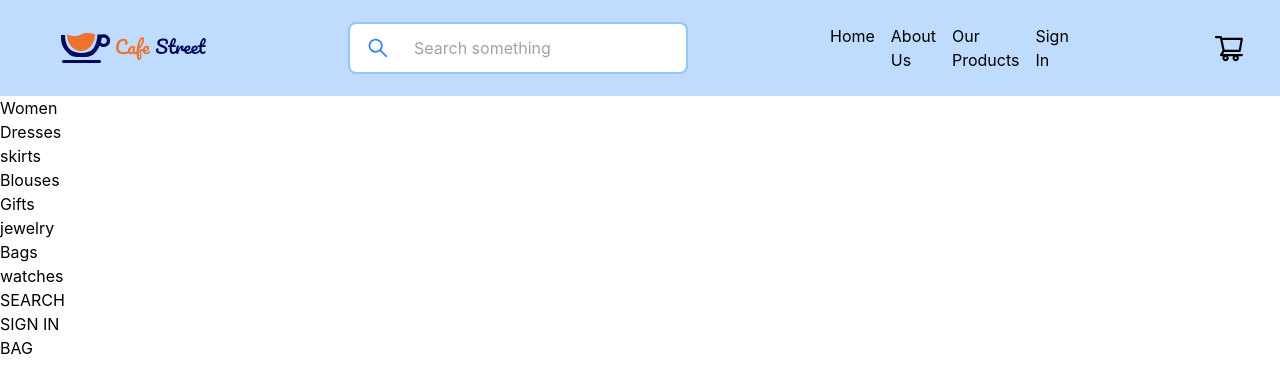
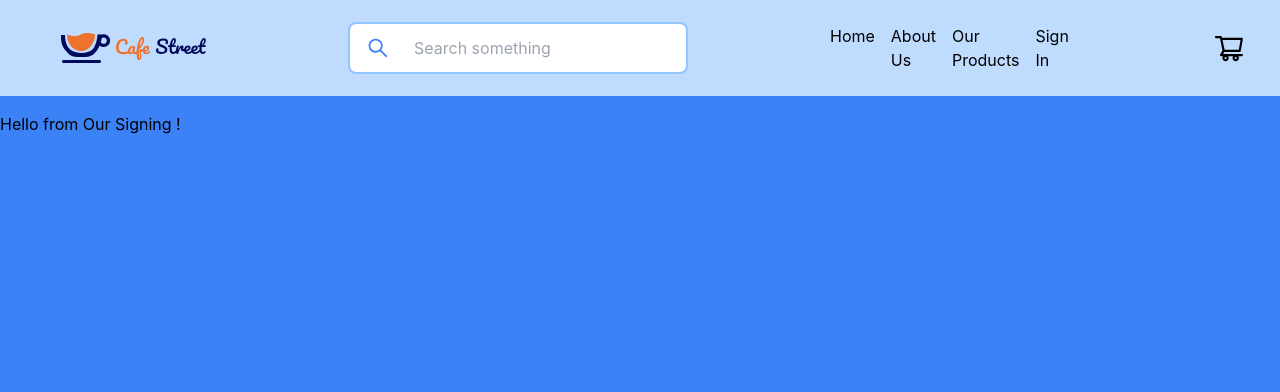
Before and after one commit to Sam516-Dev/e-commerce-site, a React (Create React App) app: page /SignIn in a window 1280 px wide. Shown: the top 392 px of the page. Built offline with nearby package versions, Linux system fonts and the light colour scheme.

Commit message:
we added alot, state, contextAPI and cart Component

```diff
--- a/src/Components/Cart.jsx
+++ b/src/Components/Cart.jsx
@@ -1,10 +1,14 @@
-import React from "react";
+import React, { useState } from "react";
 import { RxCross2 } from "react-icons/rx";
 import myImage from "../Assets/myShoes.png";
+import { useOurContext } from "../Context/MyContext";
 
 const Cart = () => {
+  const { open } = useOurContext();
+
+  if (open) {
     return (
-    <div className=" w-1/3 h-auto mt-6  ml-6 bg-green-100 absolute p-3">
+      <div className=" w-1/3 h-auto fixed  ml-6 bg-green-100 z-10 right-10 top-20 p-3 border border-blue-800 rounded-md">
         <div className="flex justify-between items-center pb-5 border-b-2  border-blue-800">
           <div className="flex gap-2 items-center">
             <h1 className=" font-semibold text-xl text-blue-900">
@@ -28,7 +32,6 @@ const Cart = () => {
 
           <div className="flex flex-col justify-between">
             <h2 className="text-blue-900 font-semibold text-base">
-            {" "}
               Gaming HeadPhones
             </h2>
 
@@ -109,15 +112,20 @@ const Cart = () => {
 
         <div className="bg-orange-100 flex justify-between py-4 mt-4 border-t border-blue-800">
           <h2 className="text-blue-900 font-bold text-lg "> SUBTOTAL: </h2>
-        <h2 className="text-orange-600 font-bold text-lg "> Ksh.12,000.00 </h2>
+          <h2 className="text-orange-600 font-bold text-lg ">
+            {" "}
+            Ksh.12,000.00{" "}
+          </h2>
         </div>
 
         <button className="text-white font-semibold text-lg bg-orange-500 w-full py-3 mt-5 rounded-md ">
-
           PROCEED TO CHECK OUT
         </button>
       </div>
     );
+  } else {
+    return null;
+  }
 };
 
 export default Cart;
--- a/src/Components/Home.jsx
+++ b/src/Components/Home.jsx
@@ -10,12 +10,12 @@ const Home = () => {
   return (
     <div className=" mt-36 relative">
 
+      <Cart />
       <Hero />
       <Hero2 />
       <Trending />
       <Hero3 />
       <Footer />
-      <Cart />
     </div>
   );
 };
--- a/src/Components/SignIn.jsx
+++ b/src/Components/SignIn.jsx
@@ -1,75 +1,11 @@
-import React from "react";
-// import "./Navbar.css";
-function Navbar() {
+import React from 'react'
+
+const SignIn = () => {
   return (
-      <div className="navbar-container">
+    <div className='h-screen bg-blue-500'>
+      <p className='pt-28'> Hello from Our Signing ! </p>
+    </div>
+  )
+}
 
-        <ul className="navbarleft">
-
-          <li className=" dropdown">
-            <a className="mylink" href="#">
-              Men
-            </a>
-            <ul>
-              <li>
-                <a href="#">Shirts</a>
-              </li>
-              <li>
-                <a href="#">Trousers</a>
-              </li>
-              <li>
-                <a href="#">shoes</a>
-              </li>
-            </ul>
-          </li>
-
-          <li>
-            <a className="mylink" href="#">
-              Women
-            </a>
-            <ul>
-              <li>
-                <a href="#">Dresses</a>
-              </li>
-              <li>
-                <a href="#">skirts</a>
-              </li>
-              <li>
-                <a href="#">Blouses</a>
-              </li>
-            </ul>
-          </li>
-          <li>
-            <a className="mylink" href="#">
-              Gifts
-            </a>
-            <ul>
-              <li>
-                <a href="#">jewelry</a>
-              </li>
-              <li>
-                <a href="#">Bags</a>
-              </li>
-              <li>
-                <a href="#">watches</a>
-              </li>
-            </ul>
-          </li>
-          </ul>
-
-        <ul className="navbarright">
-          <li>
-            <a href="#">SEARCH</a>
-          </li>
-          <li>
-            <a href="#">SIGN IN</a>
-          </li>
-          <li>
-            <a href="#">BAG</a>
-          </li>
-        </ul>
-
-      </div>
-  );
- }
- export default Navbar;
+export default SignIn
--- /dev/null
+++ b/src/Context/MyContext.js
@@ -0,0 +1,25 @@
+import React, { createContext, useContext, useState } from "react";
+
+const useMyContext = createContext();
+
+const MyContext = ({ children }) => {
+
+  const [open, setOpen] = useState(false);
+
+  //function to switch between true and false
+  const HandleShoppingCartClick = () => {
+    setOpen(!open)
+  };
+
+  return (
+    <useMyContext.Provider value={{ HandleShoppingCartClick, open, setOpen }}>
+      {children}
+    </useMyContext.Provider>
+  );
+};
+
+const useOurContext = () => {
+  return useContext(useMyContext);
+};
+
+export { MyContext, useOurContext };
--- a/src/Navbar/Navbar.jsx
+++ b/src/Navbar/Navbar.jsx
@@ -2,8 +2,16 @@ import React from "react";
 import { NavLink, Outlet } from "react-router-dom";
 import myIcon from "../Assets/Cart.svg";
 import { AiOutlineSearch, AiOutlineShoppingCart } from "react-icons/ai";
+import { useOurContext } from "../Context/MyContext";
+
+
 
 const Navbar = () => {
+
+  const { HandleShoppingCartClick, open } = useOurContext()
+
+
+
   return (
     <div className=" bg-blue-200 h-24 p-4 px-14 pt-6  fixed w-full top-0 z-10  ">
       <nav className="flex gap-36 justify-between items-center">
@@ -54,7 +62,7 @@ const Navbar = () => {
         <div className="flex ">
           <ul className="flex gap-4">
             <li>
-              <NavLink to="/"> Home </NavLink>
+              <NavLink to="/"> Home  </NavLink>
             </li>
             <li>
               <NavLink to="/AboutUs"> About Us </NavLink>
@@ -70,8 +78,9 @@ const Navbar = () => {
         </div>
 
         <div className=" ">
-          <AiOutlineShoppingCart className="w-8  h-8" />
+          <AiOutlineShoppingCart onClick={HandleShoppingCartClick} className="w-8 hover:cursor-pointer h-8" />
         </div>
+
       </nav>
 
       <Outlet />
--- a/src/index.js
+++ b/src/index.js
@@ -1,13 +1,16 @@
-import React from 'react';
-import ReactDOM from 'react-dom/client';
-import './index.css';
-import App from './App';
-import reportWebVitals from './reportWebVitals';
+import React from "react";
+import ReactDOM from "react-dom/client";
+import "./index.css";
+import App from "./App";
+import reportWebVitals from "./reportWebVitals";
+import { MyContext } from "./Context/MyContext";
 
-const root = ReactDOM.createRoot(document.getElementById('root'));
+const root = ReactDOM.createRoot(document.getElementById("root"));
 root.render(
   <React.StrictMode>
-    <App />
+    <MyContext>
+      <App />
+    </MyContext>
   </React.StrictMode>
 );
 
```
Lines whose indentation alone changed are shown as unchanged.
